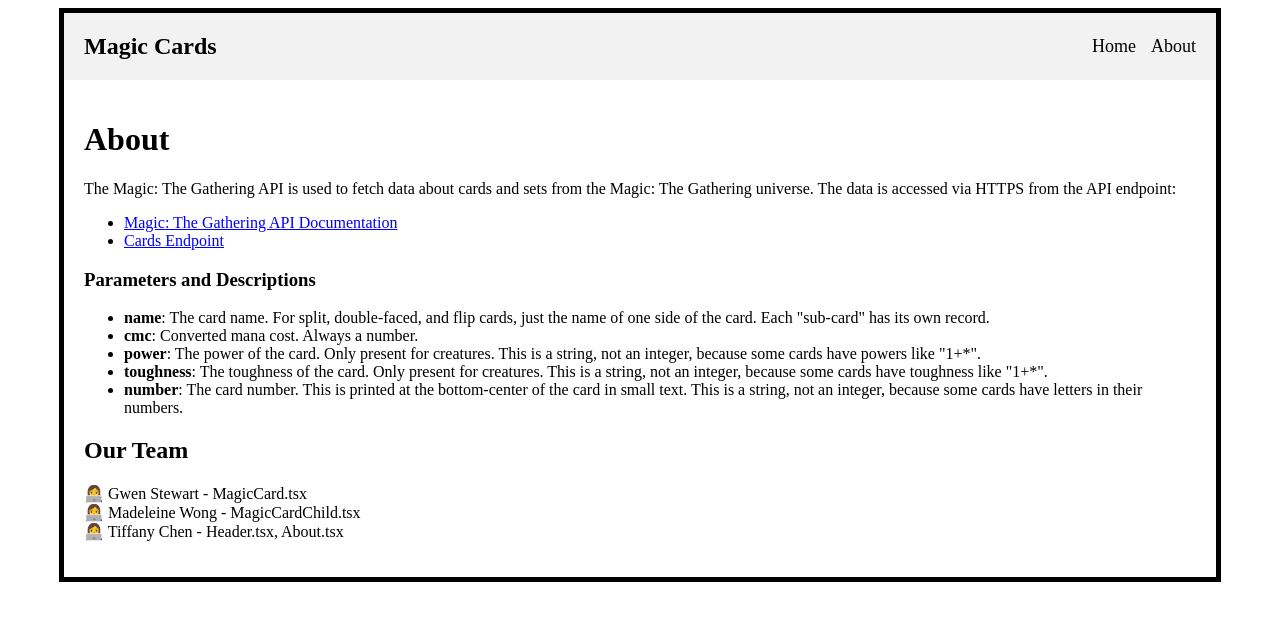
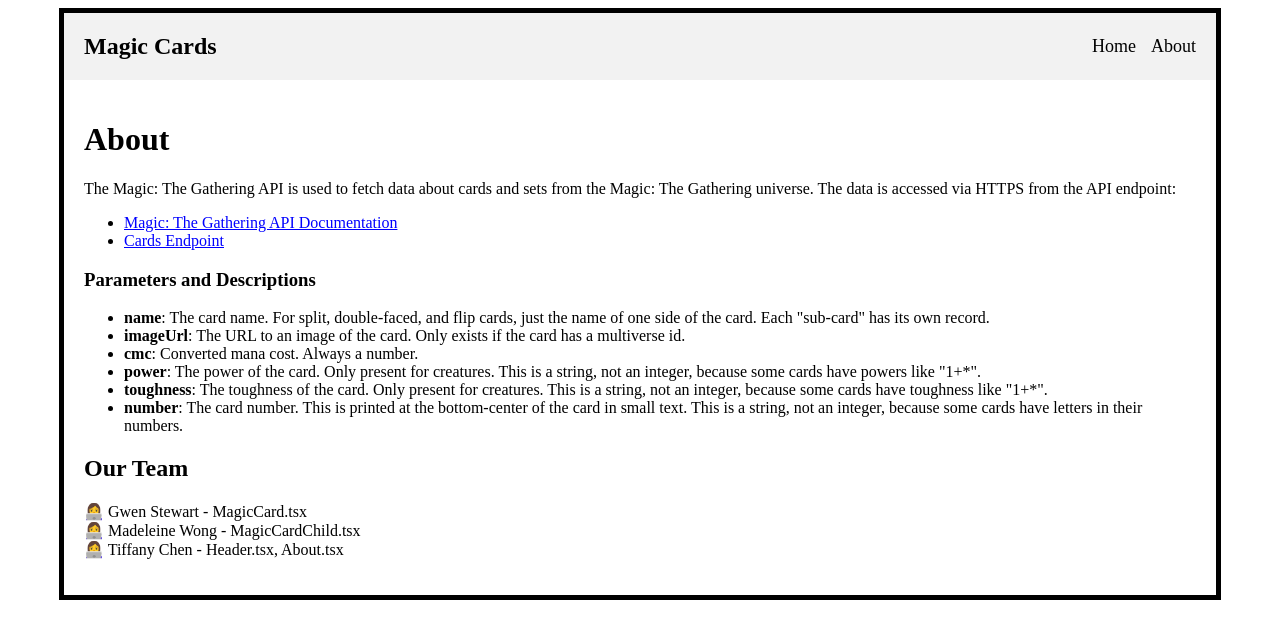
Before and after one commit to mwong20bu/cs391-final, a React (Vite) app: page /about in a window 1280 px wide. Shown: the top 638 px of the page. Built offline with nearby package versions, Linux system fonts and the light colour scheme.

Commit message:
added more detail into About page

```diff
--- a/src/components/About.tsx
+++ b/src/components/About.tsx
@@ -37,6 +37,10 @@
             own record.
           </li>
           <li>
+            <strong>imageUrl</strong>: The URL to an image of the card. Only exists
+            if the card has a multiverse id.
+          </li>
+          <li>
             <strong>cmc</strong>: Converted mana cost. Always a number.
           </li>
           <li>
```
